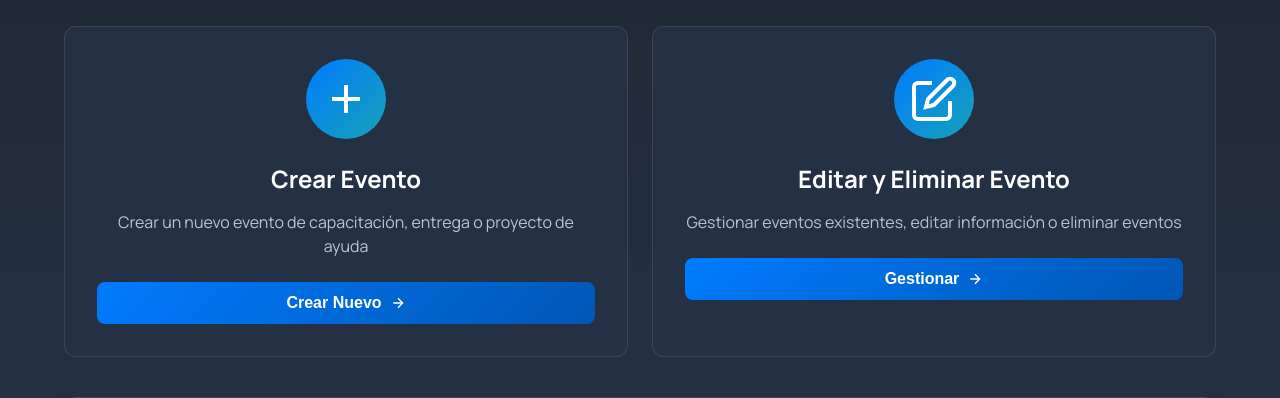
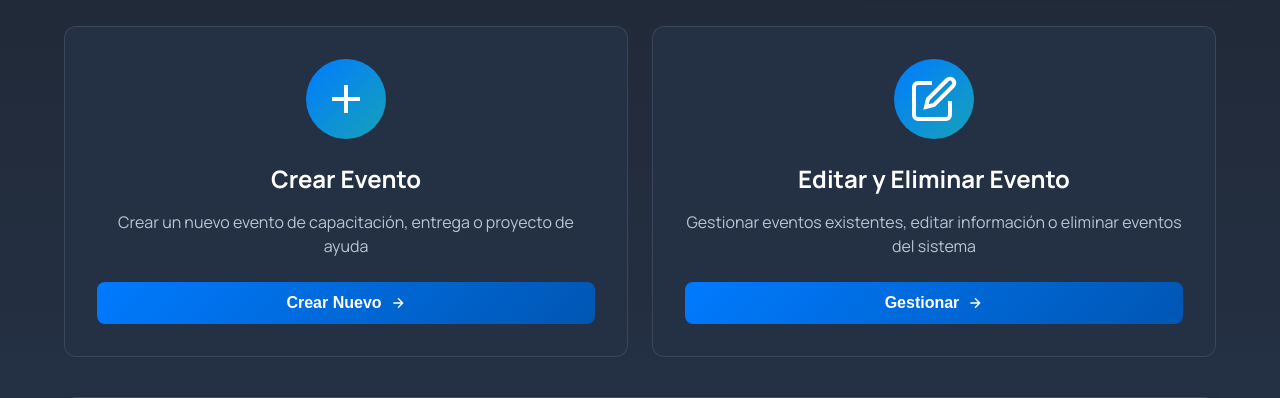
Before and after one commit to Juan-D15/Web-MAGA-Purulha, a Django app: page /gestioneseventos/ in a window 1280 px wide. Shown: the part 212-610 px from the top of the page. Run offline with Django 5.2, Linux system fonts and the light colour scheme.

Commit message:
torta de jamon

```diff
--- a/src/templates/gestioneventos.html
+++ b/src/templates/gestioneventos.html
@@ -199,7 +199,7 @@
               </svg>
             </div>
             <h3 class="card-title">Editar y Eliminar Evento</h3>
-            <p class="card-description">Gestionar eventos existentes, editar información o eliminar eventos</p>
+            <p class="card-description">Gestionar eventos existentes, editar información o eliminar eventos del sistema</p>
             <button class="card-button" id="openManageEventBtn">
               <span>Gestionar</span>
               <svg width="16" height="16" viewBox="0 0 24 24" fill="none" stroke="currentColor" stroke-width="2">
```
